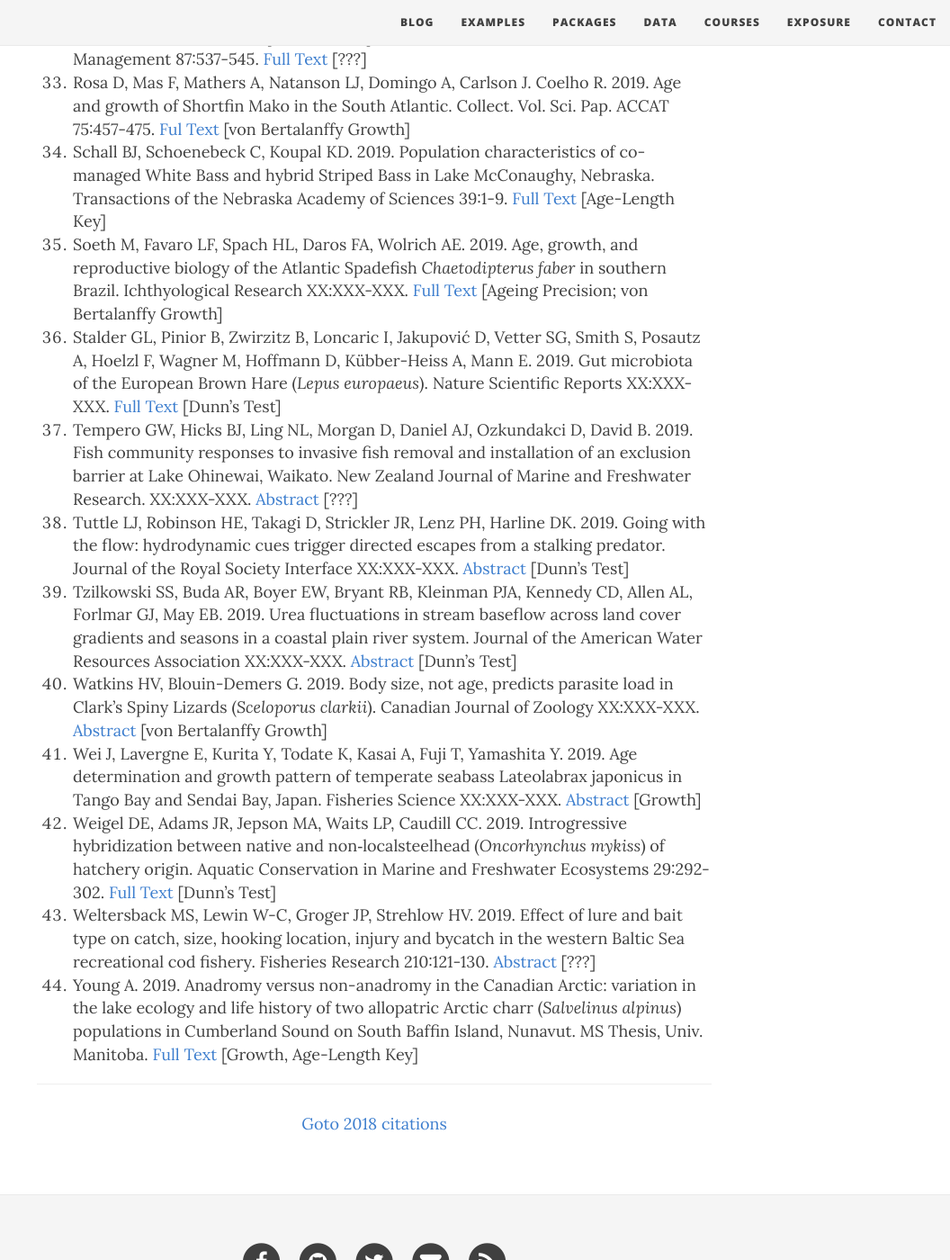
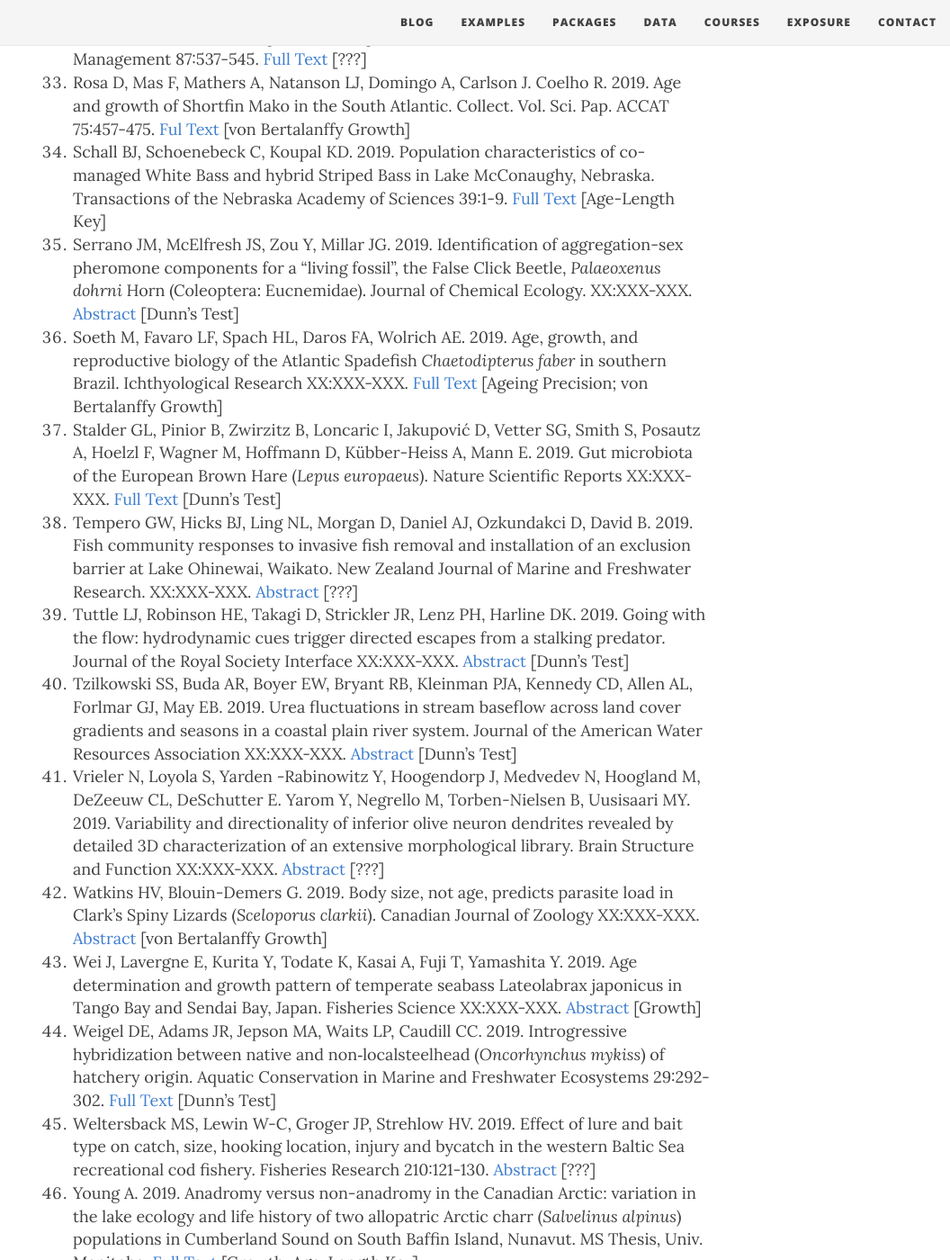
Before and after one commit to droglenc/fishR, a Jekyll site: the page built from exposure/exposure-citations19.md, in a window 1280 px wide and 1400 px high, scrolled down 3249 px. Shown: the whole window at 90% size, without its empty margins (224-1280 px from the left). Built offline with Jekyll 4.4.1, drawn with Linux system fonts in a browser that asks for light colours; nearby versions of some CDN libraries.

Commit message:
Update exposure-citations19.md

```diff
--- a/exposure/exposure-citations19.md
+++ b/exposure/exposure-citations19.md
@@ -42,11 +42,13 @@ The [**IFAR** book](http://derekogle.com/IFAR/), **fishR** website, or the **FSA
 1. Porter KDH, Quilliam RS, Reaney SM, Oliver DM. 2019. High resolution characterisation of *E. coli* proliferation profiles in livestock faeces. Waste Management 87:537-545. [Full Text](https://www.sciencedirect.com/science/article/pii/S0956053X19301084) [???]
 1. Rosa D, Mas F, Mathers A, Natanson LJ, Domingo A, Carlson J. Coelho R. 2019. Age and growth of Shortfin Mako in the South Atlantic. Collect. Vol. Sci. Pap. ACCAT 75:457-475. [Ful Text](https://www.iccat.int/Documents/CVSP/CV075_2018/n_3/CV075030457.pdf) [von Bertalanffy Growth]
 1. Schall BJ, Schoenebeck C, Koupal KD. 2019. Population characteristics of co-managed White Bass and hybrid Striped Bass in Lake McConaughy, Nebraska. Transactions of the Nebraska Academy of Sciences 39:1-9. [Full Text](https://digitalcommons.unl.edu/cgi/viewcontent.cgi?article=1534&context=tnas) [Age-Length Key]
+1. Serrano JM, McElfresh JS, Zou Y, Millar JG. 2019. Identification of aggregation-sex pheromone components for a “living fossil”, the False Click Beetle, *Palaeoxenus dohrni* Horn (Coleoptera: Eucnemidae). Journal of Chemical Ecology. XX:XXX-XXX. [Abstract](https://link.springer.com/article/10.1007/s10886-019-01068-2) [Dunn's Test]
 1. Soeth M, Favaro LF, Spach HL, Daros FA, Wolrich AE. 2019. Age, growth, and reproductive biology of the Atlantic Spadefish *Chaetodipterus faber* in southern Brazil. Ichthyological Research XX:XXX-XXX. [Full Text](https://link.springer.com/article/10.1007/s10228-018-0663-2) [Ageing Precision; von Bertalanffy Growth]
 1. Stalder GL, Pinior B, Zwirzitz B, Loncaric I, Jakupović D, Vetter SG, Smith S, Posautz A, Hoelzl F, Wagner M, Hoffmann D, Kübber-Heiss A, Mann E. 2019. Gut microbiota of the European Brown Hare (*Lepus europaeus*). Nature Scientific Reports XX:XXX-XXX. [Full Text](https://www.nature.com/articles/s41598-019-39638-9) [Dunn's Test]
 1. Tempero GW, Hicks BJ, Ling NL, Morgan D, Daniel AJ, Ozkundakci D, David B. 2019. Fish community responses to invasive fish removal and installation of an exclusion barrier at Lake Ohinewai, Waikato. New Zealand Journal of Marine and Freshwater Research. XX:XXX-XXX. [Abstract](https://www.researchgate.net/publication/331250716_Fish_community_responses_to_invasive_fish_removal_and_installation_of_an_exclusion_barrier_at_Lake_Ohinewai_Waikato) [???]
 1. Tuttle LJ, Robinson HE, Takagi D, Strickler JR, Lenz PH, Harline DK. 2019. Going with the flow: hydrodynamic cues trigger directed escapes from a stalking predator. Journal of the Royal Society Interface XX:XXX-XXX. [Abstract](https://royalsocietypublishing.org/doi/abs/10.1098/rsif.2018.0776) [Dunn's Test]
 1. Tzilkowski SS, Buda AR, Boyer EW, Bryant RB, Kleinman PJA, Kennedy CD, Allen AL, Forlmar GJ, May EB. 2019. Urea fluctuations in stream baseflow across land cover gradients and seasons in a coastal plain river system. Journal of the American Water Resources Association XX:XXX-XXX. [Abstract](https://onlinelibrary.wiley.com/doi/abs/10.1111/1752-1688.12716) [Dunn's Test]
+1. Vrieler N, Loyola S, Yarden -Rabinowitz Y, Hoogendorp J, Medvedev N, Hoogland M, DeZeeuw CL, DeSchutter E. Yarom Y, Negrello M, Torben-Nielsen B, Uusisaari MY. 2019. Variability and directionality of inferior olive neuron dendrites revealed by detailed 3D characterization of an extensive morphological library. Brain Structure and Function XX:XXX-XXX. [Abstract](https://link.springer.com/article/10.1007/s00429-019-01859-z) [???]
 1. Watkins HV, Blouin-Demers G. 2019. Body size, not age, predicts parasite load in Clark's Spiny Lizards (*Sceloporus clarkii*). Canadian Journal of Zoology XX:XXX-XXX. [Abstract](http://www.nrcresearchpress.com/doi/abs/10.1139/cjz-2017-0328) [von Bertalanffy Growth]
 1. Wei J, Lavergne E, Kurita Y, Todate K, Kasai A, Fuji T, Yamashita Y. 2019. Age determination and growth pattern of temperate seabass Lateolabrax japonicus in Tango Bay and Sendai Bay, Japan. Fisheries Science XX:XXX-XXX. [Abstract](https://www.researchgate.net/publication/328999471_Age_determination_and_growth_pattern_of_temperate_seabass_Lateolabrax_japonicus_in_Tango_Bay_and_Sendai_Bay_Japan) [Growth]
 1. Weigel DE, Adams JR, Jepson MA, Waits LP, Caudill CC. 2019. Introgressive hybridization between native and non‐localsteelhead (*Oncorhynchus mykiss*) of hatchery origin. Aquatic Conservation in Marine and Freshwater Ecosystems 29:292-302. [Full Text](https://www.researchgate.net/profile/Dana_Weigel/publication/328876444_Introgressive_Hybridization_Between_Native_and_Hatchery-origin_Non-native_Steelhead_Oncorhynchus_mykiss/links/5c6ad598299bf1e3a5b24ab0/Introgressive-Hybridization-Between-Native-and-Hatchery-origin-Non-native-Steelhead-Oncorhynchus-mykiss.pdf) [Dunn's Test]
```
Also changed, not shown: other parts of exposure/exposure-citations19.md (+1 -1 lines).
